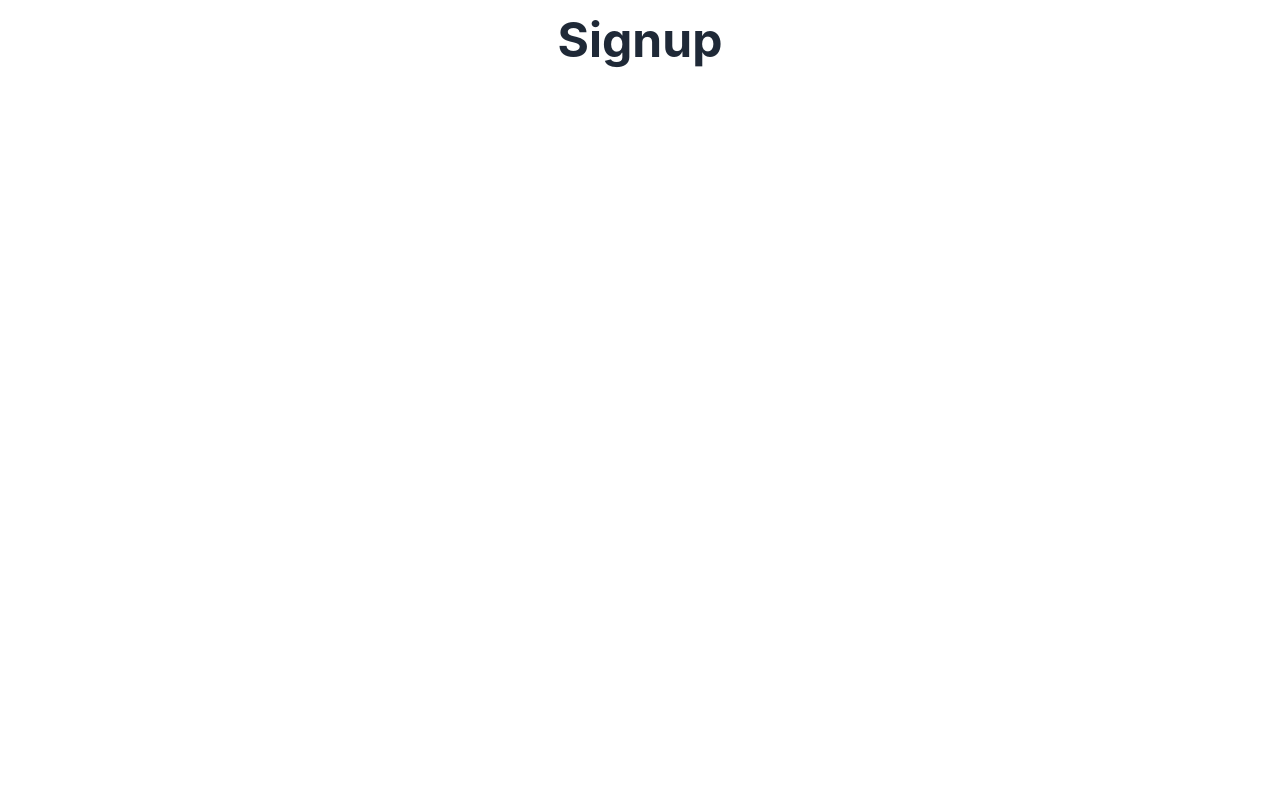
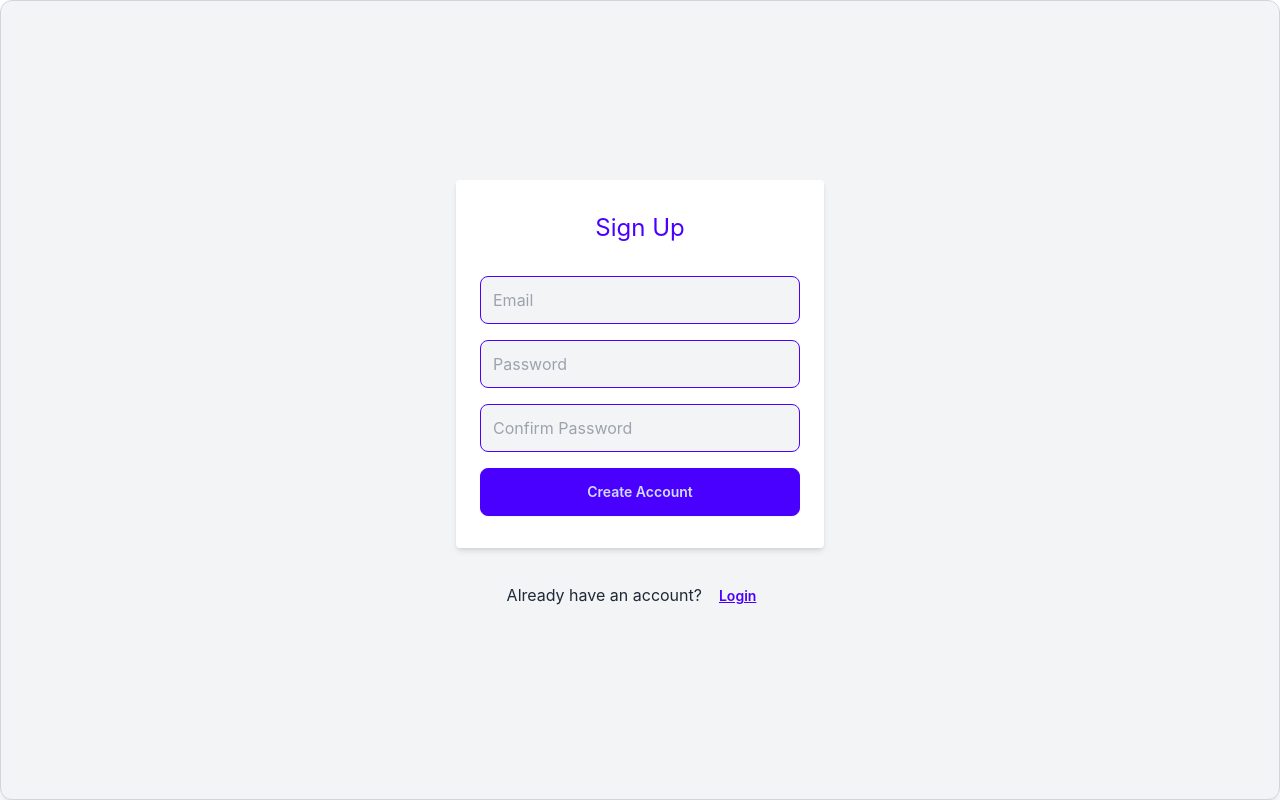
Before and after one commit to jjheon0614/CineMemo, a React (Create React App) app: page /signup in a window 1280 px wide. Built offline with nearby package versions, Linux system fonts and the light colour scheme.

Commit message:
Create Signup page

```diff
--- a/src/routes/Auth/Signup.tsx
+++ b/src/routes/Auth/Signup.tsx
@@ -1,8 +1,43 @@
+import { Link } from "react-router-dom"
+
 export default function Signup() {
     return (
-      <section className="mt-4">
-        <h2 className="text-5xl font-bold text-center">Signup</h2>
-        <div className="mt-4"></div>
-      </section>
+      <div className="flex flex-col min-h-screen bg-gray-100 border border-gray-300 shadow-xl rounded-xl">
+            <div className="flex flex-col items-center justify-center flex-1 max-w-sm px-2 mx-auto">
+                <div className="w-full px-6 py-8 text-black bg-white rounded shadow-md">
+                    <h1 className="mb-8 text-2xl text-center text-primary">Sign Up</h1>
+                    <input
+                        type="text"
+                        className="w-full p-3 mb-4 bg-gray-100 input input-primary"
+                        name="email"
+                        placeholder="Email"
+                    />
+                    <input
+                        type="password"
+                        className="w-full p-3 mb-4 bg-gray-100 input input-primary"
+                        name="password"
+                        placeholder="Password"
+                    />
+                    <input
+                        type="password"
+                        className="w-full p-3 mb-4 bg-gray-100 input input-primary"
+                        name="confirm_password"
+                        placeholder="Confirm Password"
+                    />
+                    <button
+                        type="submit"
+                        className="w-full btn btn-primary">
+                        Create Account
+                    </button>
+                </div>
+
+                <div className="mt-6 text-grey-dark">
+                    Already have an account?
+                    <Link className="btn btn-link btn-primary" to="/login">
+                        Login
+                    </Link>
+                </div>
+            </div>
+        </div>
     )
   }
```
